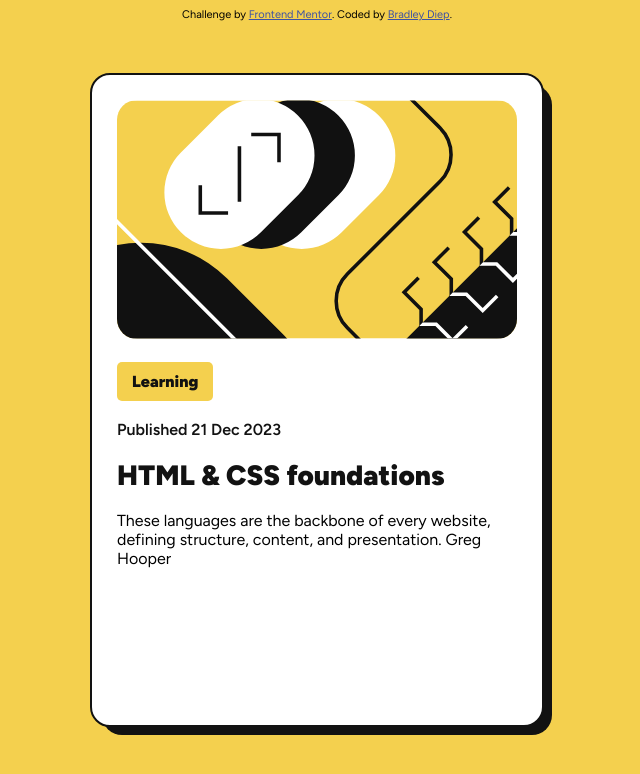
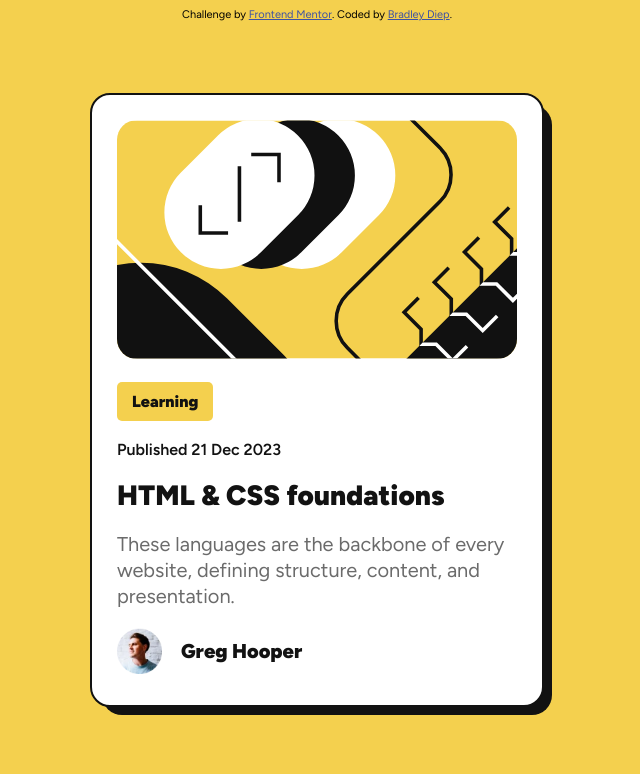
Before and after one commit to Midknightsnack/blog-preview-card-main, a plain HTML site: page index.html in a window 1280 px wide. Shown: the whole page, without its empty margins (323-963 px from the left). Drawn offline with Linux system fonts and the light colour scheme.

Commit message:
challenge complete

```diff
--- a/index.html
+++ b/index.html
@@ -30,9 +30,14 @@
 
     <div class="title">HTML & CSS foundations</div><br>
 
-    These languages are the backbone of every website, defining structure, content, and presentation.
+    <div class="description">These languages are the backbone of every website, defining structure, content, and presentation.</div> <br>
 
-    Greg Hooper
+    <div class="center-items">
+      <div class="avatar">
+        <img src="assets/images/image-avatar.webp" alt="avatar">
+      </div>
+      <div class="name">Greg Hooper</div>
+    </div>
   </div>
   <div class="black-card"></div>
 
--- a/styles.css
+++ b/styles.css
@@ -18,7 +18,7 @@ body{
     padding: 25px;
     margin: auto;
     width: 400px;
-    height: 600px;
+    height: 560px;
     overflow: hidden;
 
     position: absolute;
@@ -37,7 +37,7 @@ body{
     padding: 25px;
     margin: auto;
     width: 400px;
-    height: 600px;
+    height: 560px;
 
     position: absolute;
     top: 20px; /*if we're to put a value like 10, the box would move 10 (idk the units) downward, to make space at the top*/
@@ -71,3 +71,27 @@ body{
 .title:hover{
     color: hsl(47, 88%, 63%);
 }
+
+.description{
+    color:hsl(0, 0%, 42%);
+    font-size: 20px;
+    line-height: 1.3;
+}
+
+.center-items{
+    display: flex;
+    align-items: center;
+}
+
+.avatar img{
+    width: 70%;
+    height: 70%;
+    float: left;
+}
+
+.name{
+    font-weight: 900;
+    font-size: 20px;
+    color: hsl(0, 0%, 7%);
+
+}
```
